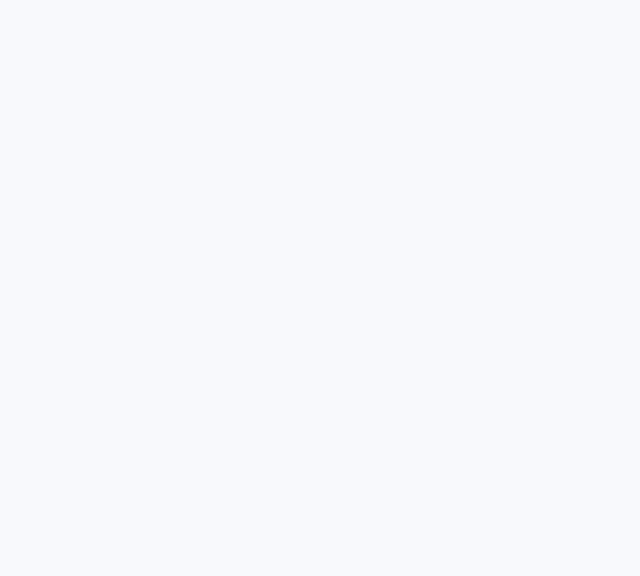
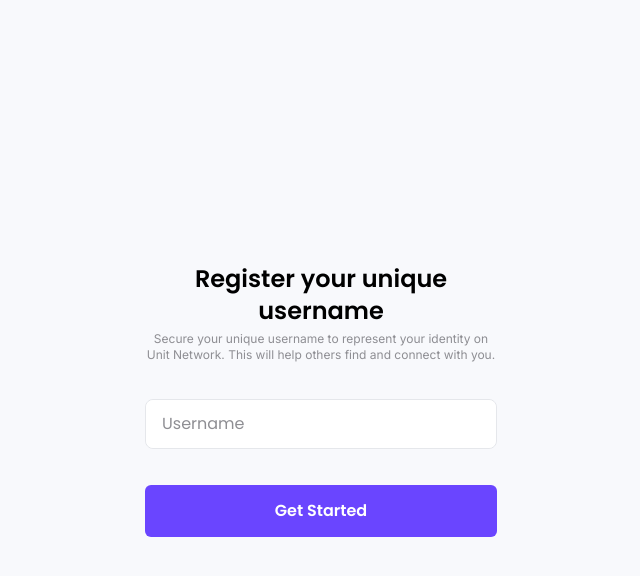
Before and after one commit to kenny-unit/tma-wallet, a Next.js app: page / in a window 1280 px wide. Both pictures are taken after a click on the button "Get Started". Shown: the top 576 px of the page, without its empty margins (319-959 px from the left). Built offline with nearby package versions, Linux system fonts and the light colour scheme.

Commit message:
feat(onboarding): add register username page

```diff
--- a/package.json
+++ b/package.json
@@ -9,6 +9,7 @@
     "lint": "next lint"
   },
   "dependencies": {
+    "@hookform/resolvers": "^3.9.1",
     "@radix-ui/react-slot": "^1.1.0",
     "class-variance-authority": "^0.7.1",
     "clsx": "^2.1.1",
@@ -17,8 +18,10 @@
     "next": "14.2.18",
     "react": "^18",
     "react-dom": "^18",
+    "react-hook-form": "^7.53.2",
     "tailwind-merge": "^2.5.5",
-    "tailwindcss-animate": "^1.0.7"
+    "tailwindcss-animate": "^1.0.7",
+    "zod": "^3.23.8"
   },
   "devDependencies": {
     "@types/node": "^20",
--- /dev/null
+++ b/src/app/(onboarding)/components/RegisterUsernamePage.tsx
@@ -0,0 +1,79 @@
+import { zodResolver } from "@hookform/resolvers/zod";
+import { ComponentPropsWithoutRef, forwardRef } from "react";
+import { useForm } from "react-hook-form";
+import { z } from "zod";
+
+import { cn } from "@/lib/utils";
+import { registerUsernameSchema } from "@/lib/zod/onboarding";
+
+import { Button } from "@/components/ui/button";
+import { Input } from "@/components/ui/input";
+
+type RegisterUsernameFormData = z.infer<typeof registerUsernameSchema>;
+
+interface RegisterUsernamePageProps extends ComponentPropsWithoutRef<"form"> {
+  onNext: () => void;
+}
+
+const RegisterUsernamePage = forwardRef<
+  HTMLFormElement,
+  RegisterUsernamePageProps
+>(({ className, onNext, ...props }, ref) => {
+  const {
+    register,
+    handleSubmit,
+    setError,
+    formState: { errors, isSubmitting },
+  } = useForm<RegisterUsernameFormData>({
+    mode: "onChange",
+    resolver: zodResolver(registerUsernameSchema),
+  });
+
+  const onSubmit = async (data: RegisterUsernameFormData) => {
+    try {
+      console.info("Form submitted:", data);
+      if (data.username === "exists") {
+        //TODO: Check if username already exists
+        setError("username", { message: "Username already exists" });
+      } else {
+        onNext();
+      }
+    } catch (error) {
+      console.error("Error submitting form:", error);
+    }
+  };
+
+  return (
+    <form
+      className={cn(
+        "flex flex-col items-center justify-center gap-y-9",
+        className,
+      )}
+      ref={ref}
+      {...props}
+      onSubmit={handleSubmit(onSubmit)}
+    >
+      <div className="flex flex-col items-center gap-y-1 text-center">
+        <h1 className="text-2xl font-semibold">
+          Register your unique username
+        </h1>
+        <p className="font-inter text-xs text-unit-gray-400">
+          Secure your unique username to represent your identity on Unit
+          Network. This will help others find and connect with you.
+        </p>
+      </div>
+      <Input
+        placeholder="Username"
+        errorMessage={errors.username?.message}
+        {...register("username")}
+      />
+      <Button type="submit" disabled={isSubmitting}>
+        Get Started
+      </Button>
+    </form>
+  );
+});
+
+RegisterUsernamePage.displayName = "RegisterUsernamePage";
+
+export default RegisterUsernamePage;
--- a/src/app/(onboarding)/index.tsx
+++ b/src/app/(onboarding)/index.tsx
@@ -2,6 +2,7 @@
 
 import { useState } from "react";
 
+import RegisterUsernamePage from "./components/RegisterUsernamePage";
 import WelcomePage from "./components/WelcomePage";
 
 type OnboardingStep = "welcome" | "create-username" | "set-pin" | "confirm-pin";
@@ -13,6 +14,9 @@ const OnboardingPage = () => {
       {step === "welcome" && (
         <WelcomePage onNext={() => setStep("create-username")} />
       )}
+      {step === "create-username" && (
+        <RegisterUsernamePage onNext={() => setStep("set-pin")} />
+      )}
     </div>
   );
 };
--- a/src/components/ui/input.tsx
+++ b/src/components/ui/input.tsx
@@ -29,7 +29,7 @@ const Input = React.forwardRef<HTMLInputElement, InputProps>(
     const [isPasswordVisible, setIsPasswordVisible] = React.useState(false);
 
     return (
-      <>
+      <div className="w-full space-y-2">
         <div
           className={cn(
             "relative w-full rounded-lg border border-gray-200 bg-white font-poppins text-base",
@@ -89,7 +89,7 @@ const Input = React.forwardRef<HTMLInputElement, InputProps>(
         {errorMessage && (
           <p className="text-sm text-unit-red-400">{errorMessage}</p>
         )}
-      </>
+      </div>
     );
   },
 );
--- /dev/null
+++ b/src/lib/zod/onboarding.ts
@@ -0,0 +1,5 @@
+import { z } from "zod";
+
+export const registerUsernameSchema = z.object({
+    username: z.string().min(1),
+});
```
Also changed, not shown: 1 other file (tests, documents, lock files or other folders).
